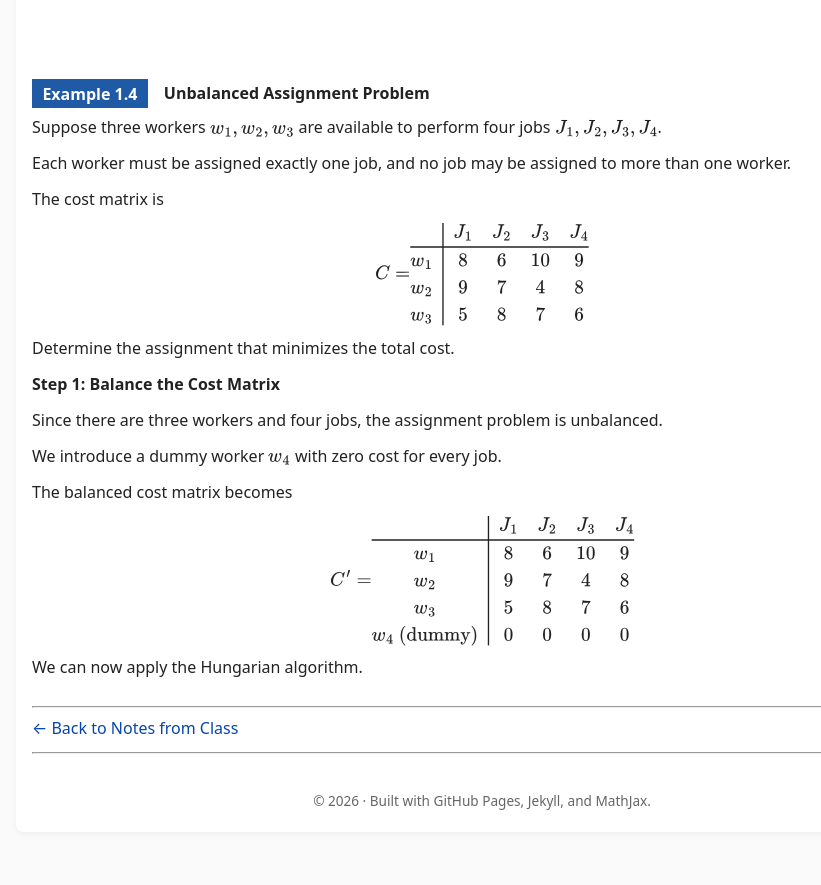
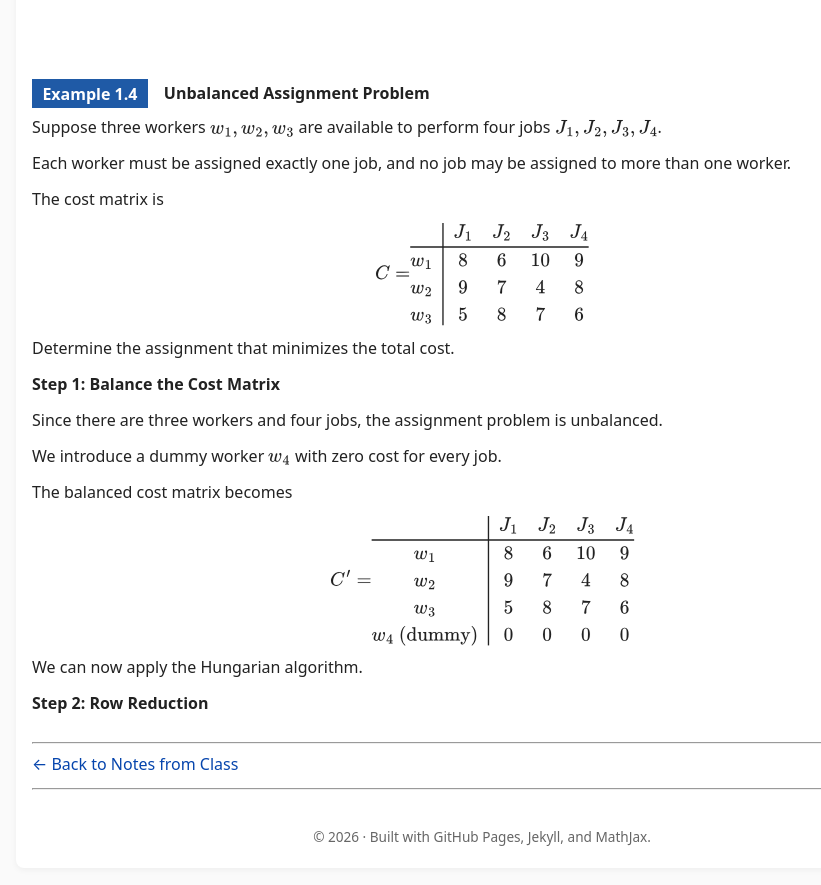
Before and after one commit to SaleemKamaludin/SaleemKamaludin.github.io, a Jekyll site: the page built from courses/math-2276/notes-from-class/supplementary-lecture-6/index.md, in a window 1280 px wide and 900 px high, scrolled down 10129 px. Shown: the top 885 px of the window, without its empty margins (158-979 px from the left). Built offline with Jekyll 4.4.1, drawn with Linux system fonts in a browser that asks for light colours; before the commit the page ends 10993 px from its top, so only the background shows below that.

Commit message:
Begin Step 2 row reduction in Example 1.4

```diff
--- a/courses/math-2276/notes-from-class/supplementary-lecture-6/index.md
+++ b/courses/math-2276/notes-from-class/supplementary-lecture-6/index.md
@@ -1694,6 +1694,14 @@ w_4\text{ (dummy)} & 0 & 0 & 0 & 0
 
     </div>
 </div>
+
+  <div id="example-unbalanced-assignment-problem-step-2-row-reduction">
+
+    <p>
+      <strong>Step 2: Row Reduction</strong>
+    </p>
+
+  </div>
 </div>
 
 
```
